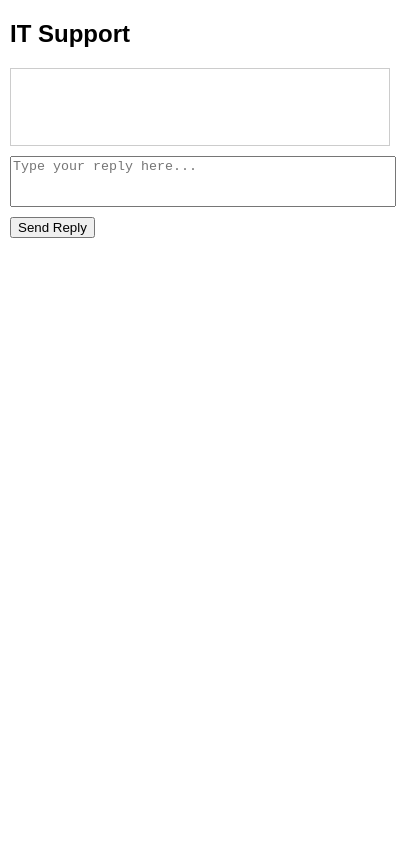
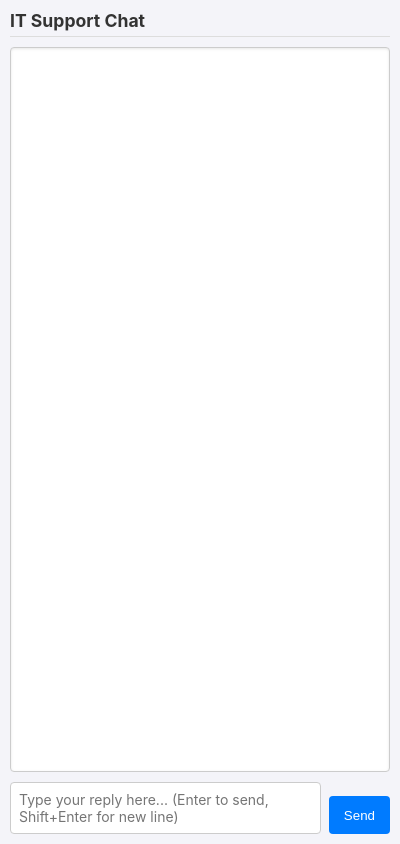
Before and after one commit to beatle72298/apex-chat, an Electron app: page client/renderer.html in a window 400 px wide. Drawn offline with Linux system fonts and the light colour scheme; no server answers.

Commit message:
added client support for two-way chat and Enter to send

```diff
--- a/client/main.js
+++ b/client/main.js
@@ -19,7 +19,7 @@ function createChatWindow() {
 
   chatWindow = new BrowserWindow({
     width: 400,
-    height: 250,
+    height: 450,
     alwaysOnTop: true,
     skipTaskbar: false,
     resizable: false,
--- a/client/renderer.html
+++ b/client/renderer.html
@@ -2,19 +2,69 @@
 <html>
 <head>
   <meta charset="utf-8">
-  <title>IT Chat</title>
+  <title>IT Support Chat</title>
   <style>
-    body { font-family: sans-serif; margin: 10px; }
-    #msg { border: 1px solid #ccc; padding: 8px; min-height: 60px; margin-bottom: 10px; }
-    textarea { width: 100%; resize: none; }
-    button { margin-top: 6px; }
+    body {
+      font-family: -apple-system, BlinkMacSystemFont, "Segoe UI", Roboto, Helvetica, Arial, sans-serif;
+      margin: 0;
+      padding: 10px;
+      display: flex;
+      flex-direction: column;
+      height: 100vh;
+      box-sizing: border-box;
+      background: #f4f4f9;
+    }
+    h2 {
+      margin: 0 0 10px 0;
+      font-size: 1.1em;
+      color: #333;
+      border-bottom: 1px solid #ddd;
+      padding-bottom: 5px;
+    }
+    #chat-log {
+      flex-grow: 1;
+      border: 1px solid #ccc;
+      overflow-y: auto;
+      margin-bottom: 10px;
+      padding: 10px;
+      background: white;
+      border-radius: 4px;
+      box-shadow: inset 0 1px 3px rgba(0,0,0,0.1);
+    }
+    .msg { margin-bottom: 10px; line-height: 1.4; word-wrap: break-word; }
+    .msg-it { color: #007bff; }
+    .msg-me { color: #28a745; text-align: right; }
+    .timestamp { font-size: 0.75em; color: #888; margin-right: 5px; }
+    #controls { display: flex; gap: 8px; align-items: flex-end; flex-shrink: 0; }
+    textarea {
+      flex-grow: 1;
+      resize: none;
+      border: 1px solid #ccc;
+      border-radius: 4px;
+      padding: 8px;
+      box-sizing: border-box;
+      font-family: inherit;
+      font-size: 14px;
+    }
+    button {
+      padding: 8px 15px;
+      background: #007bff;
+      color: white;
+      border: none;
+      border-radius: 4px;
+      cursor: pointer;
+      height: 38px;
+    }
+    button:hover { background: #0056b3; }
   </style>
 </head>
 <body>
-  <h2>IT Support</h2>
-  <div id="msg"></div>
-  <textarea id="reply" rows="3" placeholder="Type your reply here..."></textarea><br>
-  <button id="send">Send Reply</button>
+  <h2>IT Support Chat</h2>
+  <div id="chat-log"></div>
+  <div id="controls">
+    <textarea id="reply" rows="2" placeholder="Type your reply here... (Enter to send, Shift+Enter for new line)"></textarea>
+    <button id="send">Send</button>
+  </div>
 
   <script src="renderer.js"></script>
 </body>
--- a/client/renderer.js
+++ b/client/renderer.js
@@ -1,14 +1,40 @@
-const msgDiv = document.getElementById("msg");
+const chatLog = document.getElementById("chat-log");
 const replyBox = document.getElementById("reply");
 const sendBtn = document.getElementById("send");
 
+function appendMessage(from, message, isMe = false) {
+  const div = document.createElement("div");
+  div.className = "msg " + (isMe ? "msg-me" : "msg-it");
+
+  const time = new Date().toLocaleTimeString([], { hour: '2-digit', minute: '2-digit' });
+
+  // Replace newlines with <br> for HTML display
+  const formattedMessage = message.replace(/\n/g, '<br>');
+
+  div.innerHTML = `<span class="timestamp">[${time}]</span> <strong>${from}:</strong> ${formattedMessage}`;
+  chatLog.appendChild(div);
+  chatLog.scrollTop = chatLog.scrollHeight;
+}
+
 window.electronAPI.onIncomingMessage((_event, data) => {
-  msgDiv.textContent = `${data.from || "IT"}: ${data.message}`;
+  appendMessage(data.from || "IT", data.message);
 });
 
-sendBtn.onclick = () => {
+function sendMessage() {
   const text = replyBox.value.trim();
   if (!text) return;
+
   window.electronAPI.sendReply(text);
+  appendMessage("Me", text, true);
   replyBox.value = "";
+}
+
+sendBtn.onclick = sendMessage;
+
+// Enter to send, Shift+Enter for new line
+replyBox.onkeydown = (e) => {
+  if (e.key === "Enter" && !e.shiftKey) {
+    e.preventDefault();
+    sendMessage();
+  }
 };
```
